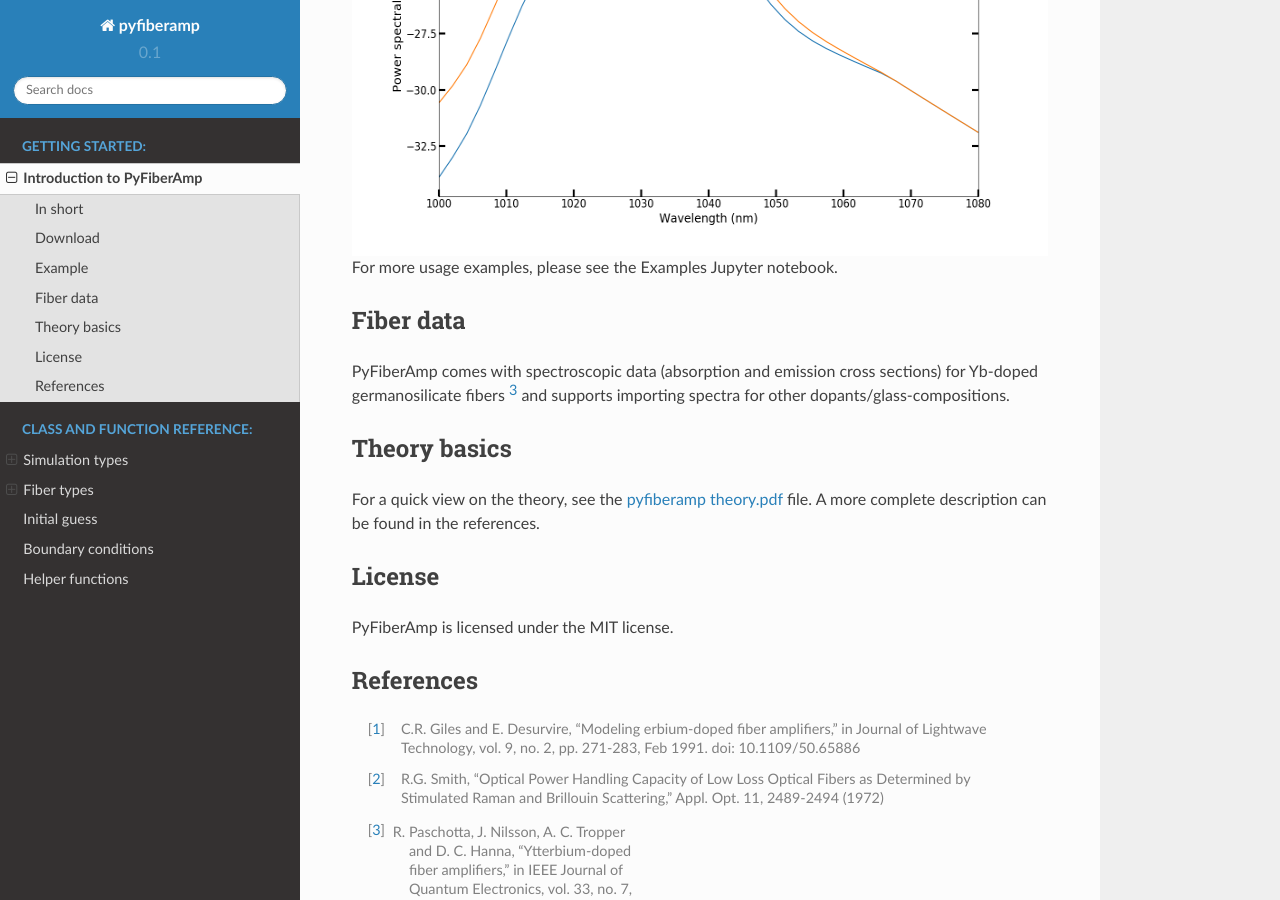
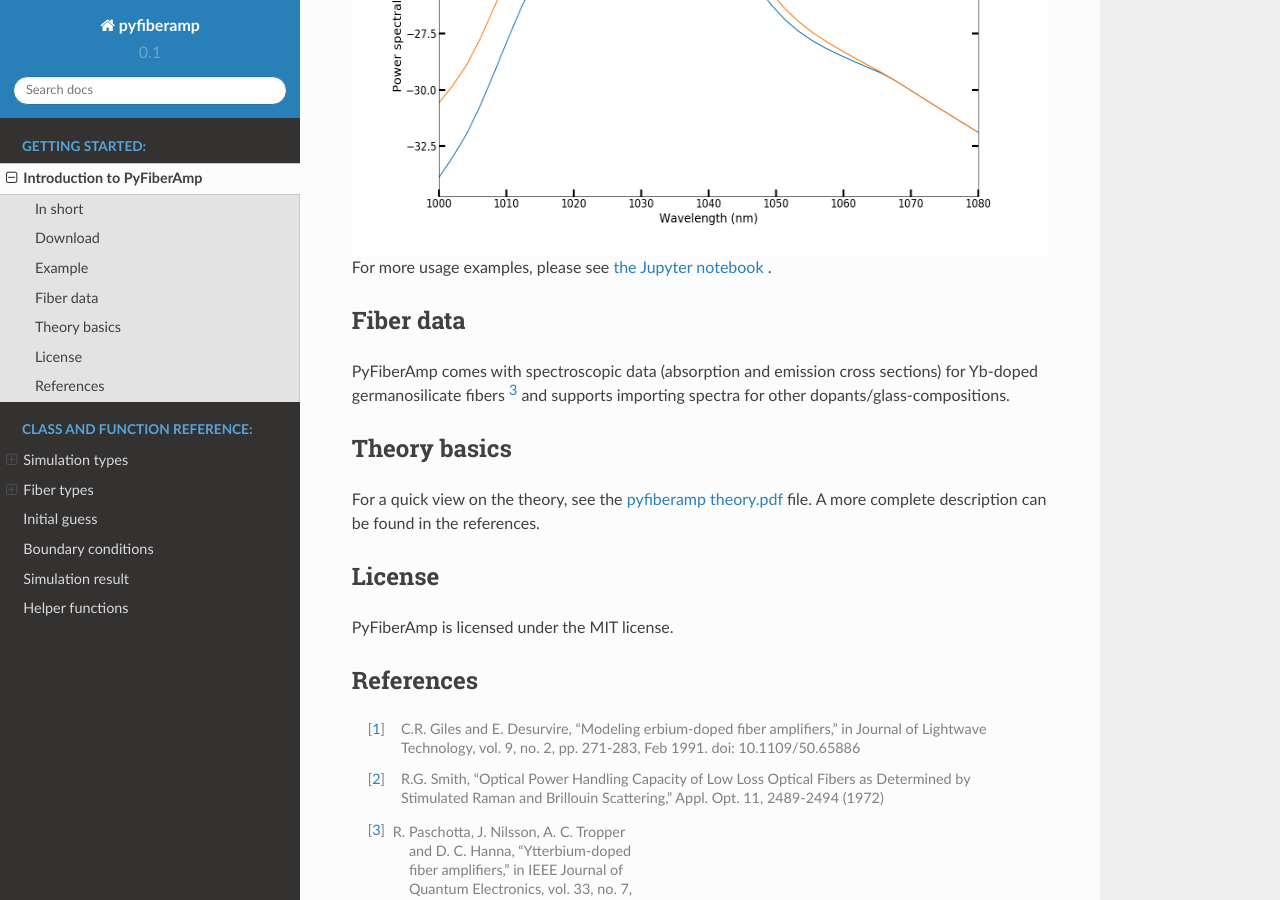
Before and after one commit to Jomiri/pyfiberamp, a Sphinx documentation site: the page built from docs/readme_link.rst, in a window 1280 px wide and 900 px high, scrolled down 2160 px. Built offline with Sphinx 7.4.7 and the Read the Docs theme 2.0.0, drawn with Linux system fonts in a browser that asks for light colours.

```diff
--- a/README.rst
+++ b/README.rst
@@ -65,7 +65,8 @@ the signal starts to be reabsorbed by the fiber. This design is not perfect 1) b
     :width: 769px
     :height: 543px
 
-For more usage examples, please see the Examples Jupyter notebook.
+For more usage examples, please see `the Jupyter notebook
+<https://github.com/Jomiri/pyfiberamp/blob/master/Examples.ipynb>`_ .
 
 Fiber data
 ==========
--- a/docs/index.rst
+++ b/docs/index.rst
@@ -24,6 +24,7 @@ PyFiberAmp documentation
    /auto_source/fibers
    /auto_source/initial_guess
    /auto_source/boundary_conditions
+   /auto_source/simulation_result
    /auto_source/helper_funcs
 
 
```
Also changed, not shown: docs/auto_source/class_reference.rst (deleted, +0 -14 lines), docs/auto_source/simulation_result.rst (added, +8 -0 lines).
